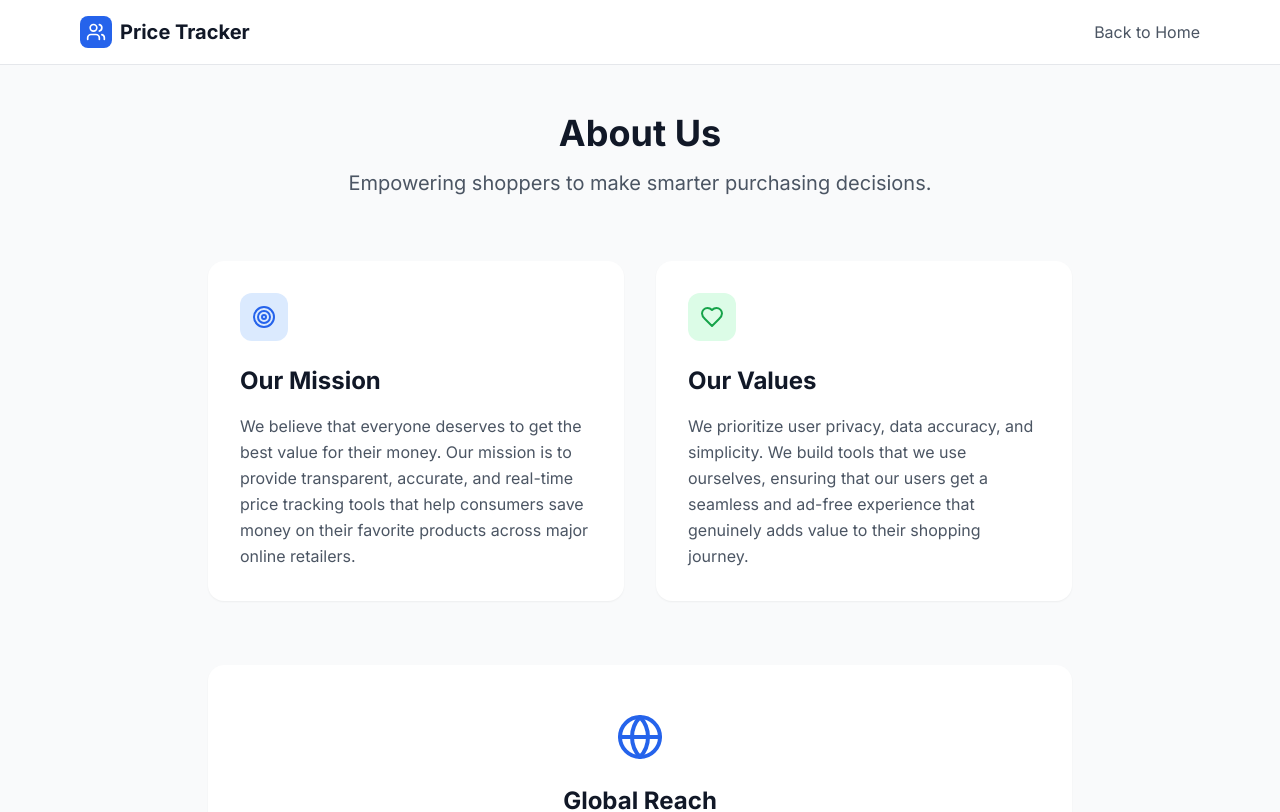
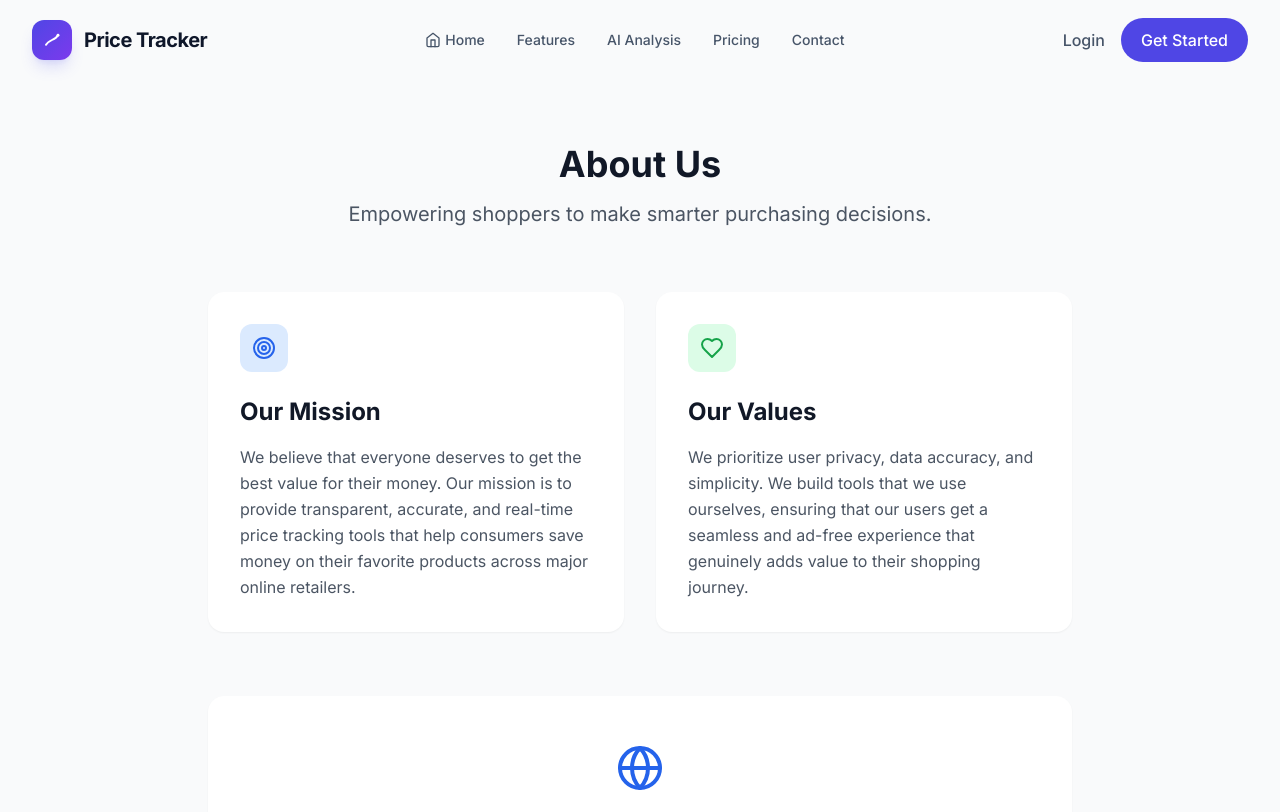
Before and after one commit to PriceTrackerr/price-tracker-with-cursor, a React (Vite) app in the folder web-app/: page /about in a window 1280 px wide. Shown: the top 812 px of the page. Built offline with nearby package versions, Linux system fonts and the light colour scheme; no server answers.

Commit message:
add navigation to about contact and feature pages

```diff
--- /dev/null
+++ b/web-app/src/components/PublicNavigation.tsx
@@ -0,0 +1,139 @@
+import React, { useState, useEffect } from 'react';
+import { Link, useLocation } from 'react-router-dom';
+import { useAuth } from './AuthContext';
+import { Menu, X, LayoutGrid, Home } from 'lucide-react';
+
+export function PublicNavigation() {
+    const { user } = useAuth();
+    const [isMenuOpen, setIsMenuOpen] = useState(false);
+    const [scrolled, setScrolled] = useState(false);
+    const location = useLocation();
+    const isLandingPage = location.pathname === '/';
+
+    useEffect(() => {
+        const handleScroll = () => setScrolled(window.scrollY > 20);
+        window.addEventListener('scroll', handleScroll);
+        return () => window.removeEventListener('scroll', handleScroll);
+    }, []);
+
+    // Helper to handle anchor links - navigate to landing page first if not on it
+    const handleAnchorClick = (anchor: string) => {
+        setIsMenuOpen(false);
+        if (isLandingPage) {
+            document.getElementById(anchor)?.scrollIntoView({ behavior: 'smooth' });
+        } else {
+            window.location.href = `/#${anchor}`;
+        }
+    };
+
+    return (
+        <nav className={`fixed top-0 left-0 right-0 z-50 transition-all duration-300 ${scrolled ? 'bg-white/80 backdrop-blur-xl border-b border-slate-200/50 shadow-sm' : 'bg-transparent'
+            }`}>
+            <div className="max-w-7xl mx-auto px-4 sm:px-6 lg:px-8">
+                <div className="flex items-center justify-between h-20">
+                    {/* Logo - Clickable, navigates to home */}
+                    <Link to="/" className="flex items-center gap-3 hover:opacity-80 transition-opacity">
+                        <div className="w-10 h-10 bg-gradient-to-br from-indigo-600 to-violet-600 rounded-xl flex items-center justify-center shadow-lg shadow-indigo-500/20">
+                            <svg width="24" height="24" viewBox="0 0 100 100" fill="none" xmlns="http://www.w3.org/2000/svg">
+                                <rect x="0" y="0" width="100" height="100" rx="20" fill="transparent" />
+                                <path d="M25 70 C35 50, 65 50, 75 30" stroke="white" strokeWidth="8" strokeLinecap="round" strokeLinejoin="round" />
+                                <circle cx="75" cy="30" r="6" fill="white" />
+                            </svg>
+                        </div>
+                        <span className="text-xl font-bold text-slate-900 tracking-tight">Price Tracker</span>
+                    </Link>
+
+                    {/* Desktop Navigation */}
+                    <div className="hidden md:flex items-center gap-8">
+                        <Link to="/" className="text-sm font-medium text-slate-600 hover:text-indigo-600 transition-colors flex items-center gap-1">
+                            <Home className="w-4 h-4" />
+                            Home
+                        </Link>
+                        <Link to="/features" className="text-sm font-medium text-slate-600 hover:text-indigo-600 transition-colors">Features</Link>
+                        <button
+                            onClick={() => handleAnchorClick('ai-analysis')}
+                            className="text-sm font-medium text-slate-600 hover:text-indigo-600 transition-colors"
+                        >
+                            AI Analysis
+                        </button>
+                        <button
+                            onClick={() => handleAnchorClick('pricing')}
+                            className="text-sm font-medium text-slate-600 hover:text-indigo-600 transition-colors"
+                        >
+                            Pricing
+                        </button>
+                        <Link to="/contact" className="text-sm font-medium text-slate-600 hover:text-indigo-600 transition-colors">Contact</Link>
+                    </div>
+
+                    {/* Desktop Auth Buttons */}
+                    <div className="hidden md:flex items-center gap-4">
+                        {user ? (
+                            <Link
+                                to="/dashboard"
+                                className="bg-slate-900 hover:bg-slate-800 text-white px-5 py-2.5 rounded-full font-medium transition-all hover:shadow-lg hover:shadow-slate-500/20 flex items-center gap-2"
+                            >
+                                <LayoutGrid className="w-4 h-4" />
+                                Dashboard
+                            </Link>
+                        ) : (
+                            <>
+                                <Link to="/auth" className="text-slate-600 hover:text-slate-900 font-medium transition-colors">
+                                    Login
+                                </Link>
+                                <Link
+                                    to="/auth"
+                                    className="bg-indigo-600 hover:bg-indigo-700 text-white px-5 py-2.5 rounded-full font-medium transition-all hover:shadow-lg hover:shadow-indigo-500/30"
+                                >
+                                    Get Started
+                                </Link>
+                            </>
+                        )}
+                    </div>
+
+                    {/* Mobile Menu Button */}
+                    <button
+                        className="md:hidden p-2 text-slate-600"
+                        onClick={() => setIsMenuOpen(!isMenuOpen)}
+                    >
+                        {isMenuOpen ? <X className="w-6 h-6" /> : <Menu className="w-6 h-6" />}
+                    </button>
+                </div>
+
+                {/* Mobile Navigation */}
+                {isMenuOpen && (
+                    <div className="md:hidden py-4 border-t border-slate-100 bg-white absolute left-0 right-0 px-4 shadow-xl">
+                        <div className="space-y-4">
+                            <Link to="/" className="flex items-center gap-2 text-slate-600 hover:text-indigo-600 font-medium" onClick={() => setIsMenuOpen(false)}>
+                                <Home className="w-4 h-4" />
+                                Home
+                            </Link>
+                            <Link to="/features" className="block text-slate-600 hover:text-indigo-600 font-medium" onClick={() => setIsMenuOpen(false)}>Features</Link>
+                            <button onClick={() => handleAnchorClick('ai-analysis')} className="block text-slate-600 hover:text-indigo-600 font-medium w-full text-left">AI Analysis</button>
+                            <button onClick={() => handleAnchorClick('pricing')} className="block text-slate-600 hover:text-indigo-600 font-medium w-full text-left">Pricing</button>
+                            <Link to="/contact" className="block text-slate-600 hover:text-indigo-600 font-medium" onClick={() => setIsMenuOpen(false)}>Contact</Link>
+
+                            <div className="pt-4 border-t border-slate-100 space-y-3">
+                                {user ? (
+                                    <Link to="/dashboard" className="block w-full bg-slate-900 text-white text-center py-2.5 rounded-lg font-medium" onClick={() => setIsMenuOpen(false)}>
+                                        Dashboard
+                                    </Link>
+                                ) : (
+                                    <>
+                                        <Link to="/auth" className="block w-full text-center py-2.5 text-slate-600 font-medium" onClick={() => setIsMenuOpen(false)}>
+                                            Login
+                                        </Link>
+                                        <Link to="/auth" className="block w-full bg-indigo-600 text-white text-center py-2.5 rounded-lg font-medium" onClick={() => setIsMenuOpen(false)}>
+                                            Get Started
+                                        </Link>
+                                    </>
+                                )}
+                            </div>
+                        </div>
+                    </div>
+                )}
+            </div>
+        </nav>
+    );
+}
+
+export default PublicNavigation;
--- a/web-app/src/pages/About.tsx
+++ b/web-app/src/pages/About.tsx
@@ -1,25 +1,13 @@
 import React from 'react';
 import { Users, Target, Heart, Globe } from 'lucide-react';
 import { Link } from 'react-router-dom';
+import { PublicNavigation } from '../components/PublicNavigation';
 
 const About = () => {
     return (
-        <div className="min-h-screen bg-gray-50">
-            {/* Navigation */}
-            <nav className="bg-white border-b border-gray-200">
-                <div className="max-w-6xl mx-auto px-4 h-16 flex items-center justify-between">
-                    <Link to="/" className="flex items-center gap-2">
-                        <div className="w-8 h-8 bg-blue-600 rounded-lg flex items-center justify-center">
-                            <Users className="w-5 h-5 text-white" />
-                        </div>
-                        <span className="text-xl font-bold text-gray-900">Price Tracker</span>
-                    </Link>
-                    <Link to="/" className="text-gray-600 hover:text-gray-900">
-                        Back to Home
-                    </Link>
-                </div>
-            </nav>
-
+        <>
+            <PublicNavigation />
+            <div className="min-h-screen bg-gray-50 pt-24">
                 <div className="max-w-4xl mx-auto px-4 py-12">
                     <div className="text-center mb-16">
                         <h1 className="text-4xl font-bold text-gray-900 mb-4">About Us</h1>
@@ -73,6 +61,7 @@ const About = () => {
                     </div>
                 </div>
             </div>
+        </>
     );
 };
 
--- a/web-app/src/pages/Contact.tsx
+++ b/web-app/src/pages/Contact.tsx
@@ -2,6 +2,7 @@ import React, { useState } from 'react';
 import { Mail, MessageSquare, Send, MapPin, CheckCircle } from 'lucide-react';
 import { motion } from 'framer-motion';
 import toast from 'react-hot-toast';
+import { PublicNavigation } from '../components/PublicNavigation';
 
 const Contact = () => {
     const [formData, setFormData] = useState({
@@ -48,6 +49,8 @@ const Contact = () => {
     };
 
     return (
+        <>
+            <PublicNavigation />
             <div className="min-h-screen bg-gray-50 dark:bg-gray-900 pt-24 pb-12">
                 <div className="max-w-7xl mx-auto px-4 sm:px-6 lg:px-8">
 
@@ -217,6 +220,7 @@ const Contact = () => {
                     </div>
                 </div>
             </div>
+        </>
     );
 };
 
--- a/web-app/src/pages/Features.tsx
+++ b/web-app/src/pages/Features.tsx
@@ -10,6 +10,7 @@ import {
     Bell
 } from 'lucide-react';
 import { motion } from 'framer-motion';
+import { PublicNavigation } from '../components/PublicNavigation';
 
 const Features = () => {
     const features = [
@@ -52,6 +53,8 @@ const Features = () => {
     ];
 
     return (
+        <>
+            <PublicNavigation />
             <div className="min-h-screen bg-gray-50 dark:bg-gray-900 pt-24 pb-12">
                 <div className="max-w-7xl mx-auto px-4 sm:px-6 lg:px-8">
 
@@ -129,6 +132,7 @@ const Features = () => {
 
                 </div>
             </div>
+        </>
     );
 };
 
```
Lines whose indentation alone changed are shown as unchanged.
